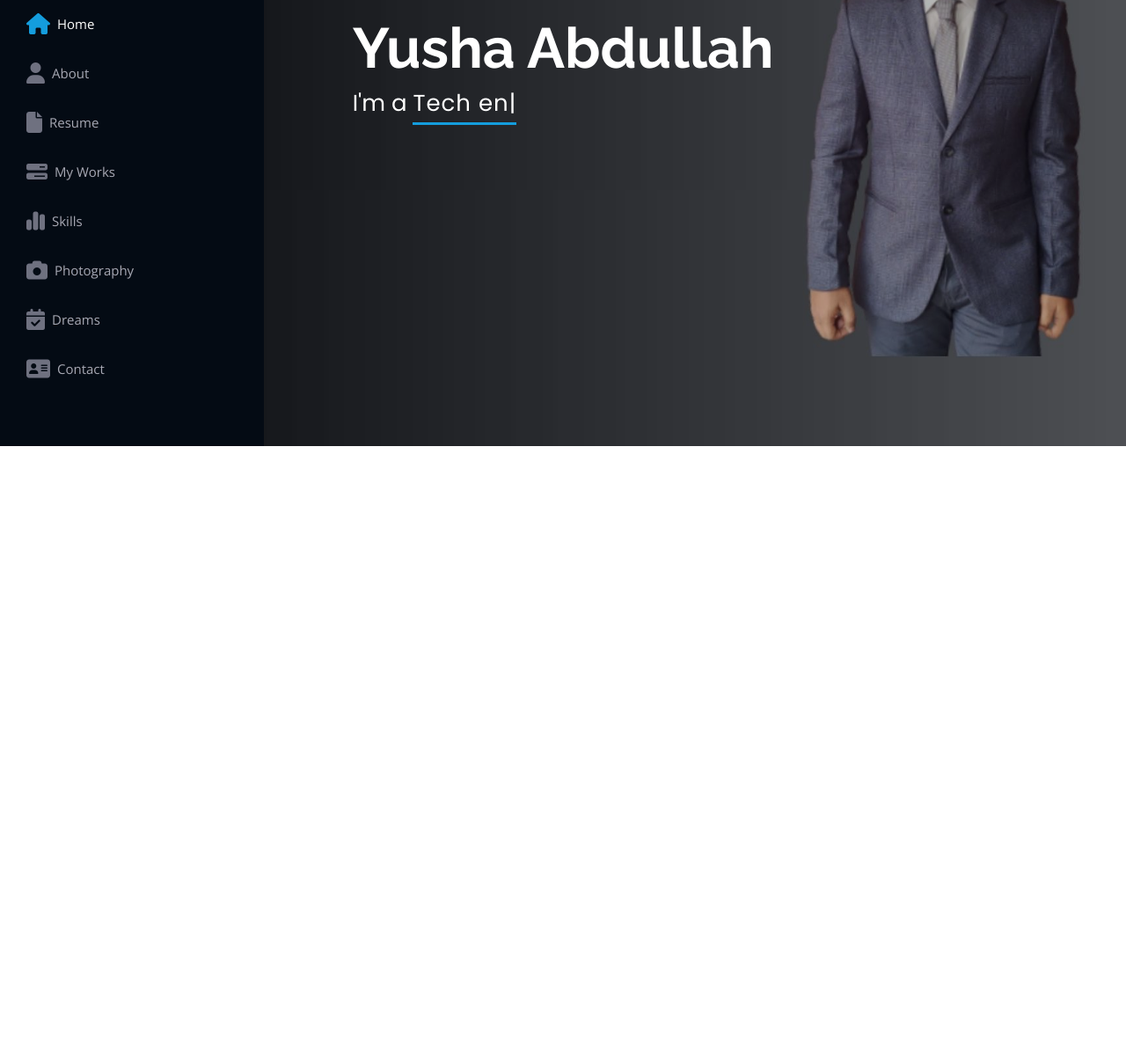
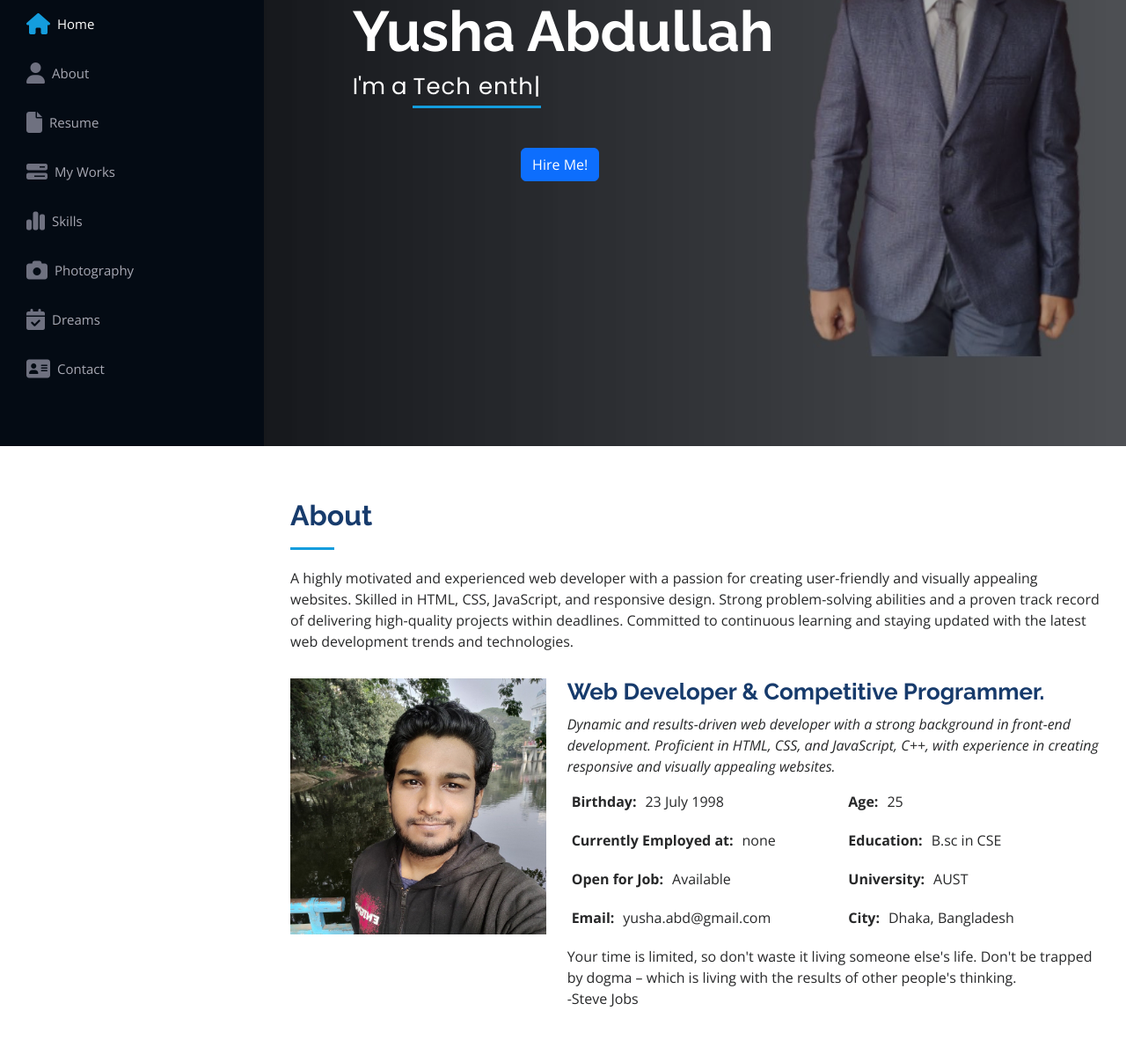
Before and after one commit to yushaabdullah/personal-portfolio, a plain HTML site: page index.html in a window 1280 px wide. Shown: the part 293-1500 px from the top of the page at 88% size. Before the commit the page ends 800 px from the top, so only its background shows below. Drawn offline with nearby package versions, Linux system fonts and the light colour scheme.

Commit message:
about completed

```diff
--- a/index.html
+++ b/index.html
@@ -159,9 +159,98 @@
             data-typed-items="Web Developer, Tech enthusiast, Gamer, Photographer"
           ></span>
         </p>
+        <a href="mailto:yusha.abd@gmail.com" class="btn btn-primary hire-me"
+          >Hire Me!</a
+        >
       </div>
     </section>
     <!-- End Hero -->
+
+    <main id="main">
+      <!-- ======= About Section ======= -->
+      <section id="about" class="about">
+        <div class="container">
+          <div class="section-title">
+            <h2>About</h2>
+            <p>
+              A highly motivated and experienced web developer with a passion
+              for creating user-friendly and visually appealing websites.
+              Skilled in HTML, CSS, JavaScript, and responsive design. Strong
+              problem-solving abilities and a proven track record of delivering
+              high-quality projects within deadlines. Committed to continuous
+              learning and staying updated with the latest web development
+              trends and technologies.
+            </p>
+          </div>
+
+          <div class="row">
+            <div class="col-lg-4" data-aos="fade-right">
+              <img src="images/My Photos/Yusha.jpg" class="img-fluid" alt="" />
+            </div>
+            <div class="col-lg-8 pt-4 pt-lg-0 content" data-aos="fade-left">
+              <h3>Web Developer &amp; Competitive Programmer.</h3>
+              <p class="fst-italic">
+                Dynamic and results-driven web developer with a strong
+                background in front-end development. Proficient in HTML, CSS,
+                and JavaScript, C++, with experience in creating responsive and
+                visually appealing websites.
+              </p>
+              <div class="row">
+                <div class="col-lg-6">
+                  <ul>
+                    <li>
+                      <i class="bi bi-chevron-right"></i>
+                      <strong>Birthday:</strong> <span>23 July 1998</span>
+                    </li>
+                    <li>
+                      <i class="bi bi-chevron-right"></i>
+                      <strong>Currently Employed at:</strong> <span>none</span>
+                    </li>
+                    <li>
+                      <i class="bi bi-chevron-right"></i>
+                      <strong>Open for Job:</strong> <span>Available</span>
+                    </li>
+                    <li>
+                      <i class="bi bi-chevron-right"></i>
+                      <strong>Email:</strong> <span>yusha.abd@gmail.com</span>
+                    </li>
+                  </ul>
+                </div>
+                <div class="col-lg-6">
+                  <ul>
+                    <li>
+                      <i class="bi bi-chevron-right"></i> <strong>Age:</strong>
+                      <span>25</span>
+                    </li>
+                    <li>
+                      <i class="bi bi-chevron-right"></i>
+                      <strong>Education:</strong> <span>B.sc in CSE</span>
+                    </li>
+                    <li>
+                      <i class="bi bi-chevron-right"></i>
+                      <strong>University:</strong>
+                      <span>AUST</span>
+                    </li>
+                    <li>
+                      <i class="bi bi-chevron-right"></i>
+                      <strong>City:</strong> <span>Dhaka, Bangladesh</span>
+                    </li>
+                  </ul>
+                </div>
+              </div>
+              <p>
+                Your time is limited, so don't waste it living someone else's
+                life. Don't be trapped by dogma – which is living with the
+                results of other people's thinking.
+                <br />-Steve Jobs
+              </p>
+            </div>
+          </div>
+        </div>
+      </section>
+      <!-- End About Section -->
+    </main>
+    <!-- End #main -->
 
     <!-- Bootstrap JS Files -->
     <script
--- a/styles.css
+++ b/styles.css
@@ -282,6 +282,10 @@ h6 {
   padding-bottom: 4px;
   letter-spacing: 1px;
   border-bottom: 3px solid #149ddd;
+}
+
+.hire-me{
+  margin: 0 40%;
 }
 
 @media (min-width: 1024px) {
```
